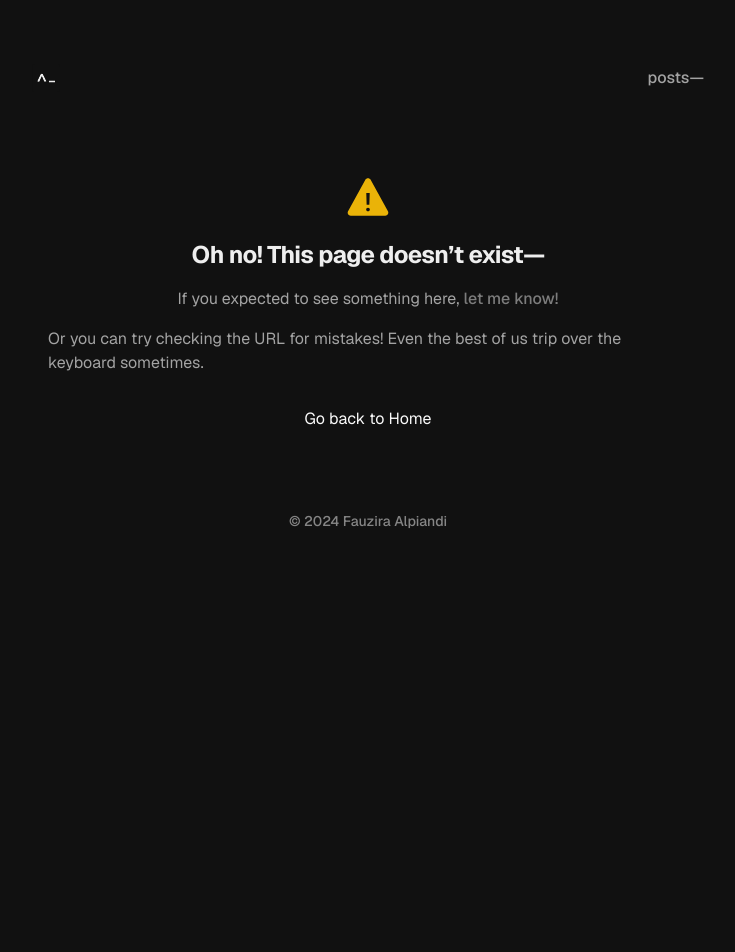
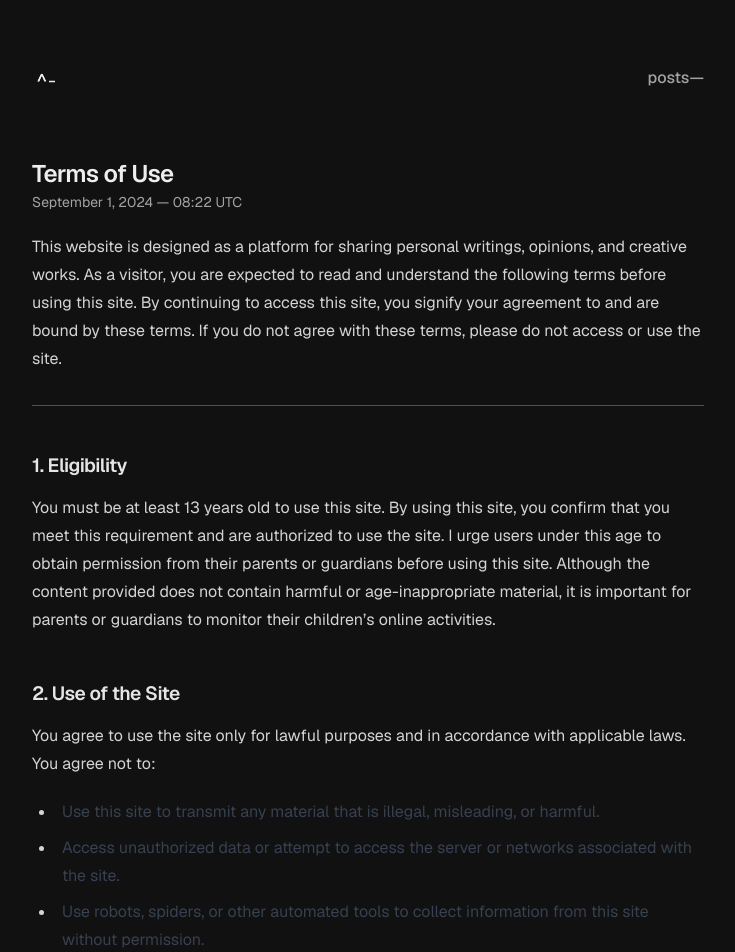
Before and after one commit to fauziralpiandi/zira.my.id, a Next.js app: page /terms in a window 1280 px wide. Before the commit this address had no page. Shown: the top 952 px of the page, without its empty margins (272-1007 px from the left). Before the commit the page ends 800 px from the top, so only its background shows below. Built offline with nearby package versions, Linux system fonts and the light colour scheme.

Commit message:
terms page

```diff
--- /dev/null
+++ b/app/terms/page.tsx
@@ -0,0 +1,141 @@
+import Link from 'next/link'
+
+export const metadata = {
+  title: 'Terms of Use',
+  description:
+    'As a visitor, you are expected to read and understand the following terms before using this site',
+}
+
+const TermsOfUse = () => {
+  return (
+    <section>
+      <div className="animate-in">
+        <h1 className="font-semibold text-2xl tracking-tight">
+          Terms of Use
+        </h1>
+        <p className="text-sm text-neutral-400">
+          September 1, 2024 &mdash; 08:22 UTC
+        </p>
+        <div className="prose">
+          <p>
+            This website is designed as a platform for sharing personal
+            writings, opinions, and creative works. As a visitor, you are
+            expected to read and understand the following terms before
+            using this site. By continuing to access this site, you signify
+            your agreement to and are bound by these terms. If you do not
+            agree with these terms, please do not access or use the site.
+          </p>
+          <hr className="my-8 border-neutral-600" />
+          <h3>1. Eligibility</h3>
+          <p>
+            You must be at least 13 years old to use this site. By using
+            this site, you confirm that you meet this requirement and are
+            authorized to use the site. I urge users under this age to
+            obtain permission from their parents or guardians before using
+            this site. Although the content provided does not contain
+            harmful or age-inappropriate material, it is important for
+            parents or guardians to monitor their children&rsquo;s online
+            activities.
+          </p>
+
+          <h3>2. Use of the Site</h3>
+          <p>
+            You agree to use the site only for lawful purposes and in
+            accordance with applicable laws. You agree not to:
+          </p>
+          <ul>
+            <li>
+              Use this site to transmit any material that is illegal,
+              misleading, or harmful.
+            </li>
+            <li>
+              Access unauthorized data or attempt to access the server or
+              networks associated with the site.
+            </li>
+            <li>
+              Use robots, spiders, or other automated tools to collect
+              information from this site without permission.
+            </li>
+            <li>
+              Interfere with or disrupt the functionality of the site or
+              the servers and networks connected to the site.
+            </li>
+          </ul>
+
+          <h3>4. Intellectual Property Rights</h3>
+          <p>
+            All content (writings) published on this site is protected by
+            copyright law unless otherwise stated. The content is licensed
+            under the{' '}
+            <a
+              href="https://creativecommons.org/licenses/by-nd/4.0/"
+              rel="license noopener noreferrer"
+              target="_blank"
+            >
+              Creative Commons Attribution-NoDerivatives 4.0 International
+              (CC BY-ND 4.0) License
+            </a>
+            :
+          </p>
+          <ul>
+            <li>
+              You may copy and redistribute the material in any medium or
+              format, for commercial or non-commercial purposes. However,
+              you are not permitted to alter, modify, or adapt the content.
+            </li>
+          </ul>
+          <p>
+            This means that while you have the freedom to use this content
+            freely, you must ensure that it remains in its original form
+            without any derivative works, changes, or additions, and you
+            must provide appropriate attribution to the original and
+            rightful owner.
+          </p>
+
+          <h3>5. Links to External Sites</h3>
+          <p>
+            This site may contain links to third-party websites. I have no
+            control over the content or privacy policies of these sites.
+            Your use of third-party websites is at your own risk, and I am
+            not responsible for any losses, damages, or inconsistencies
+            that may arise from using such sites. It is important to
+            recognize that each third-party site has its own terms and
+            conditions and privacy policies. I encourage you to read and
+            understand these policies before using any services or
+            providing personal information on third-party sites.
+          </p>
+
+          <h3>6. Disclaimer</h3>
+          <p>
+            This site is provided &quot;as is&quot; and &quot;as
+            available&quot; without any warranties, express or implied. I
+            am not responsible for any losses or damages that may result
+            from the use or inability to use this site, including but not
+            limited to direct, indirect, incidental, consequential, or
+            punitive damages. Your use of this site is at your own risk. I
+            do not guarantee that the site will be free from errors,
+            viruses, or other issues that may affect your device or safety.
+          </p>
+
+          <h3>7. Changes to Terms</h3>
+          <p>
+            I reserve the right to update these terms of use at any time.
+            Changes will take effect immediately upon being revised on the
+            effective date. Your continued use of the site following such
+            changes constitutes your acceptance of the updated terms.
+          </p>
+          <hr className="my-8 border-neutral-600" />
+          <p>
+            If you have any questions or comments regarding these terms of
+            use, please reach me through the{' '}
+            <Link href="/contact">contact</Link> form provided.
+          </p>
+
+          <p>Thank you.</p>
+        </div>
+      </div>
+    </section>
+  )
+}
+
+export default TermsOfUse
```
